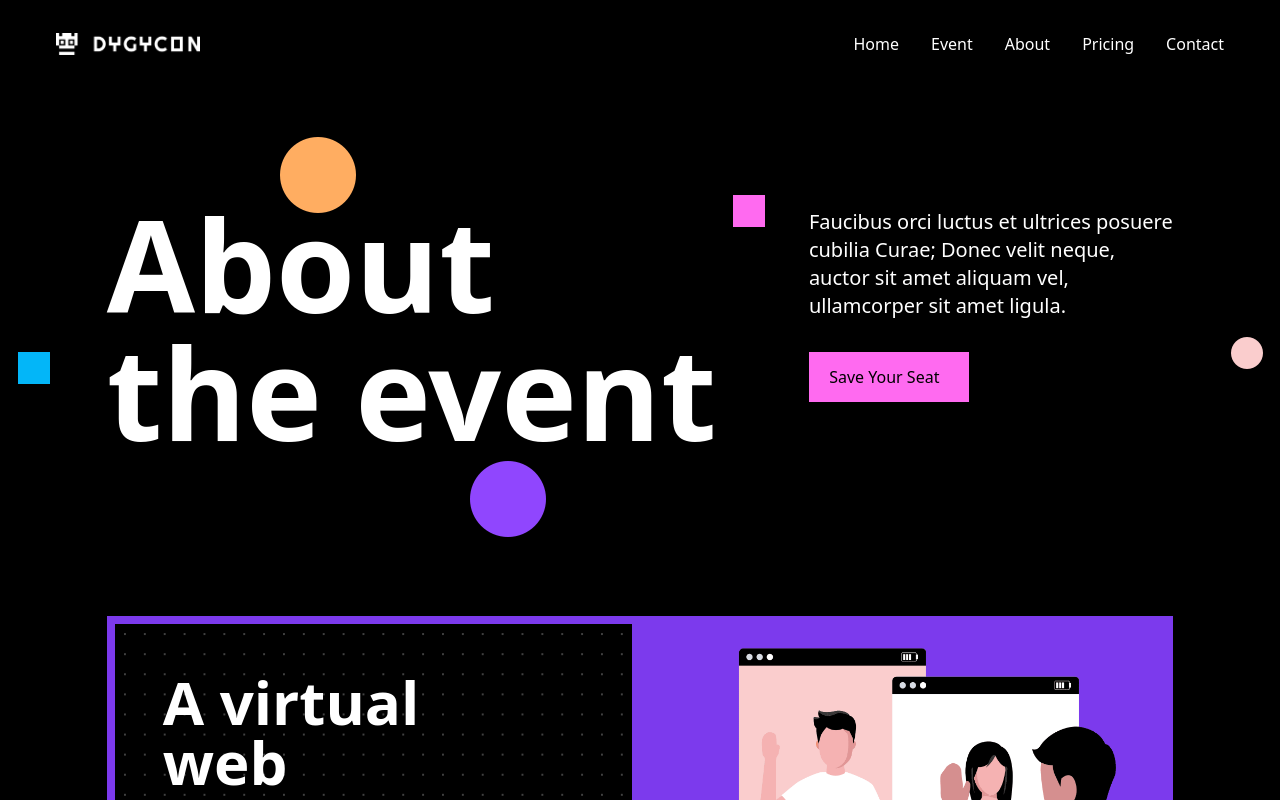
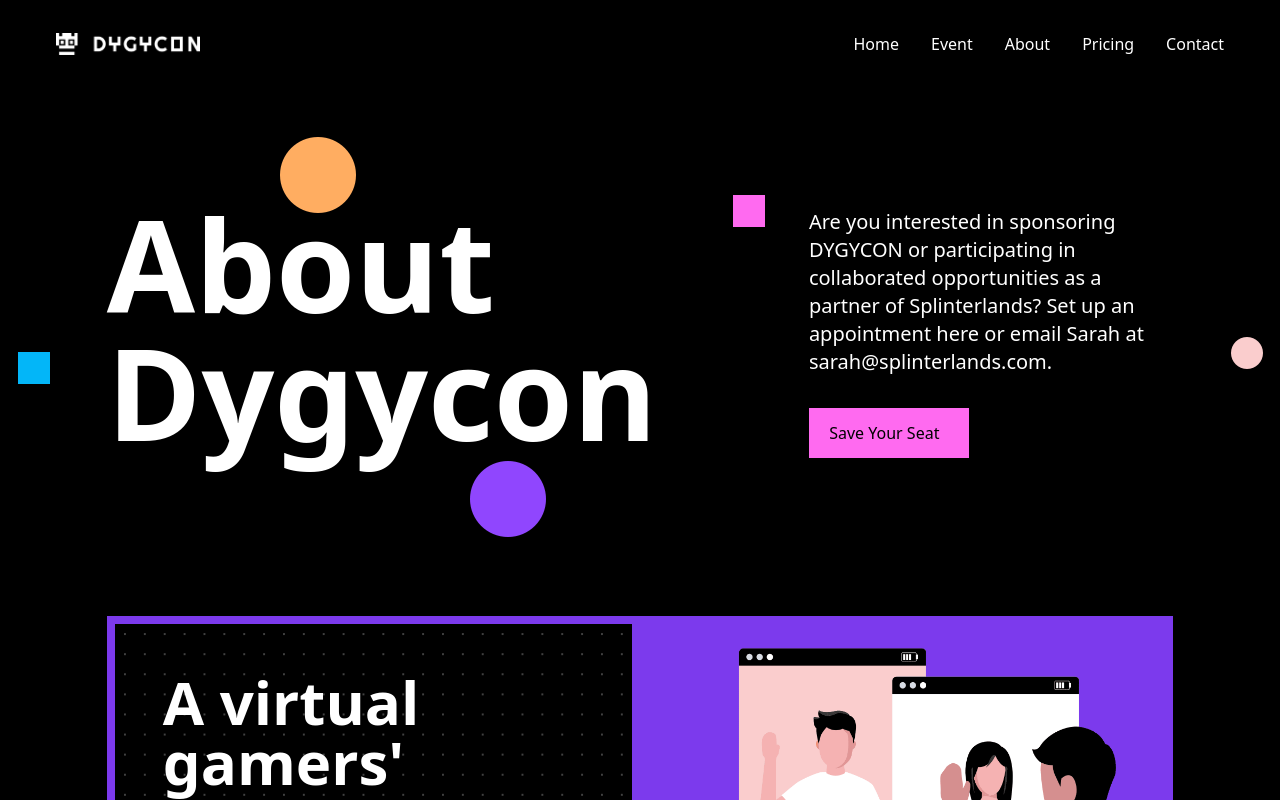
Before and after one commit to horlorlahdeh/virtual-conference, a React (Create React App) app: page /about in a window 1280 px wide. Shown: the top 800 px of the page. Built offline with nearby package versions, Linux system fonts and the light colour scheme.

Commit message:
newer changes

```diff
--- a/src/components/Hero.jsx
+++ b/src/components/Hero.jsx
@@ -8,11 +8,11 @@
           <div className='top-overlay'></div>
           <div className='flex  flex-col lg:flex-col justify-center items-center md:mt-14 w-10/12 max-w-screen mx-auto'>
             <h1 className='z-10 text-home-yellow text-4xl md:text-6xl lg:text-9xl lg:flex-1 font-bold mb-12'>
-              DYGYCON 7.0
+              DYGYCON 7
             </h1>
             <h4 className='z-10 text-3xl md:text-4xl lg:text-6xl lg:flex-1 font-bold mb-10 text-center'>
-              Friday to Saturday, January 21-23, 2022 Livestream January 22nd, 2
-              PM EST / 6 PM UTC
+              Friday to Saturday, January 21-23, 2022 <br />
+              <span className='text-2xl lg:text-4xl text-yellow'>Livestream January 22nd, 2 PM EST / 6 PM UTC</span>
             </h4>
             <p className='z-10 mb-8 mt-2 lg:text-3xl text-center lg:w-12/12 '>
               DYGYCON is your gateway to crypto projects, talks, giveaways, and
--- a/src/components/about/Hero.jsx
+++ b/src/components/about/Hero.jsx
@@ -3,20 +3,20 @@
 
 const Hero = () => {
   return (
-    <section className="pt-14 py-20 bg-black text-white bg-shapesAbout bg-cover bg-center bg-no-repeat">
-      <div className="flex  flex-col lg:flex-row items-start md:mt-14 w-10/12 max-w-screen mx-auto">
-        <h1 className="z-10 text-4xl md:text-6xl lg:text-9xl lg:flex-1 font-bold mb-12">
-          About the event
+    <section className='pt-14 py-20 bg-black text-white bg-shapesAbout bg-cover bg-center bg-no-repeat'>
+      <div className='flex  flex-col lg:flex-row items-start md:mt-14 w-10/12 max-w-screen mx-auto'>
+        <h1 className='z-10 text-4xl md:text-6xl lg:text-9xl lg:flex-1 font-bold mb-12'>
+          About Dygycon
         </h1>
-        <div className="z-10 flex flex-col items-start lg:w-5/12 lg:pl-20   ">
-          <p className="z-10 mb-8 mt-2 lg:text-xl lg:w-12/12 ">
-            Faucibus orci luctus et ultrices posuere cubilia Curae; Donec velit
-            neque, auctor sit amet aliquam vel, ullamcorper sit amet ligula.
+        <div className='z-10 flex flex-col items-start lg:w-5/12 lg:pl-20   '>
+          <p className='z-10 mb-8 mt-2 lg:text-xl lg:w-12/12 '>
+            Are you interested in sponsoring DYGYCON or participating in
+            collaborated opportunities as a partner of Splinterlands? Set up an
+            appointment here or email Sarah at sarah@splinterlands.com.
           </p>
-          <Button text="save your seat" />
+          <Button text='save your seat' />
         </div>
       </div>
-
     </section>
   );
 };
--- a/src/components/about/Virtual.jsx
+++ b/src/components/about/Virtual.jsx
@@ -6,7 +6,7 @@
             <div className=" w-10/12 max-w-screen mx-auto flex flex-col lg:flex-row   ">
                 <div  className="border-purple-600 virtual bg-dots bg-repeat-round border-4 md:border-8 p-6 md:p-12 mb-8 lg:w-6/12 lg: lg:m-0 virtual ">
                     <h1 className="text-2xl md:text-4xl lg:text-6xl w-10/12 font-bold  mb-8">
-                    A virtual web developer conference
+                    A virtual gamers' conference
                     </h1>
                     <ButtonVirtual text="view schedule"/>
                 </div>
```
